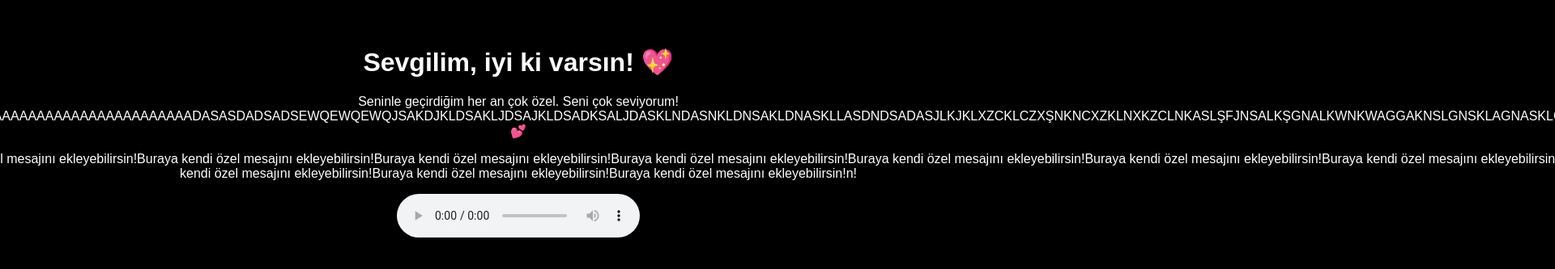
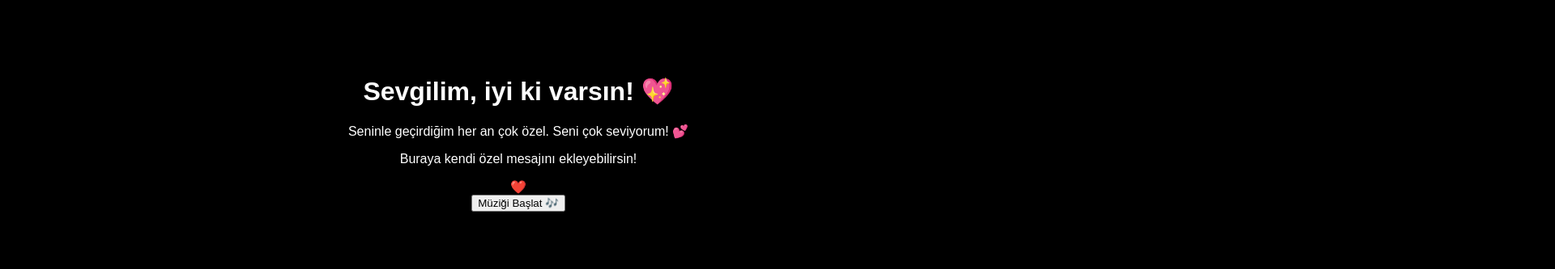
Before and after one commit to Archered0/deneme123, a plain HTML site: page index.html in a window 1280 px wide. Shown: the part 233-566 px from the top of the page at 81% size, 1920 px wide, since content can reach past the window. Drawn offline with Linux system fonts and the light colour scheme.

Commit message:
Update index.html

```diff
--- a/index.html
+++ b/index.html
@@ -7,13 +7,15 @@
     <link rel="stylesheet" href="style.css">
 </head>
 <body>
-    <div id="content">
+    <div class="stars"></div>  <!-- Parlak yıldız efekti -->
+    <div id="content" class="hidden">
         <h1>Sevgilim, iyi ki varsın! 💖</h1>
-        <p>Seninle geçirdiğim her an çok özel. Seni çok seviyorum! SDAAAAAAAAAAAAAAAAAAAAAAAAAAAAAAAAAAAAAAAAAAAAAAAAAAAAAAAAAAAAAAAAAAAAAAAAAAAAAAAAAAAAAADASASDADSADSEWQEWQEWQJSAKDJKLDSAKLJDSAJKLDSADKSALJDASKLNDASNKLDNSAKLDNASKLLASDNDSADASJLKJKLXZCKLCZXŞNKNCXZKLNXKZCLNKASLŞFJNSALKŞGNALKWNKWAGGAKNSLGNSKLAGNASKLGALSNK 💕</p>
-        <p>Buraya kendi özel mesajını ekleyebilirsiBuraya kendi özel mesajını ekleyebilirsin!Buraya kendi özel mesajını ekleyebilirsin!Buraya kendi özel mesajını ekleyebilirsin!Buraya kendi özel mesajını ekleyebilirsin!Buraya kendi özel mesajını ekleyebilirsin!Buraya kendi özel mesajını ekleyebilirsin!Buraya kendi özel mesajını ekleyebilirsin!Buraya kendi özel mesajını ekleyebilirsin!Buraya kendi özel mesajını ekleyebilirsin!Buraya kendi özel mesajını ekleyebilirsin!Buraya kendi özel mesajını ekleyebilirsin!n!</p>
-        <audio controls autoplay loop>
-            <source src="song.mp3" type="audio/mpeg">
-        </audio>
+        <p>Seninle geçirdiğim her an çok özel. Seni çok seviyorum! 💕</p>
+        <p>Buraya kendi özel mesajını ekleyebilirsin!</p>
+        <div class="heart">❤️</div> <!-- Kalp animasyonu -->
+        <button id="playMusic">Müziği Başlat 🎶</button>
+        <audio id="music" src="song.mp3"></audio>
     </div>
+    <script src="script.js"></script>
 </body>
 </html>
```
